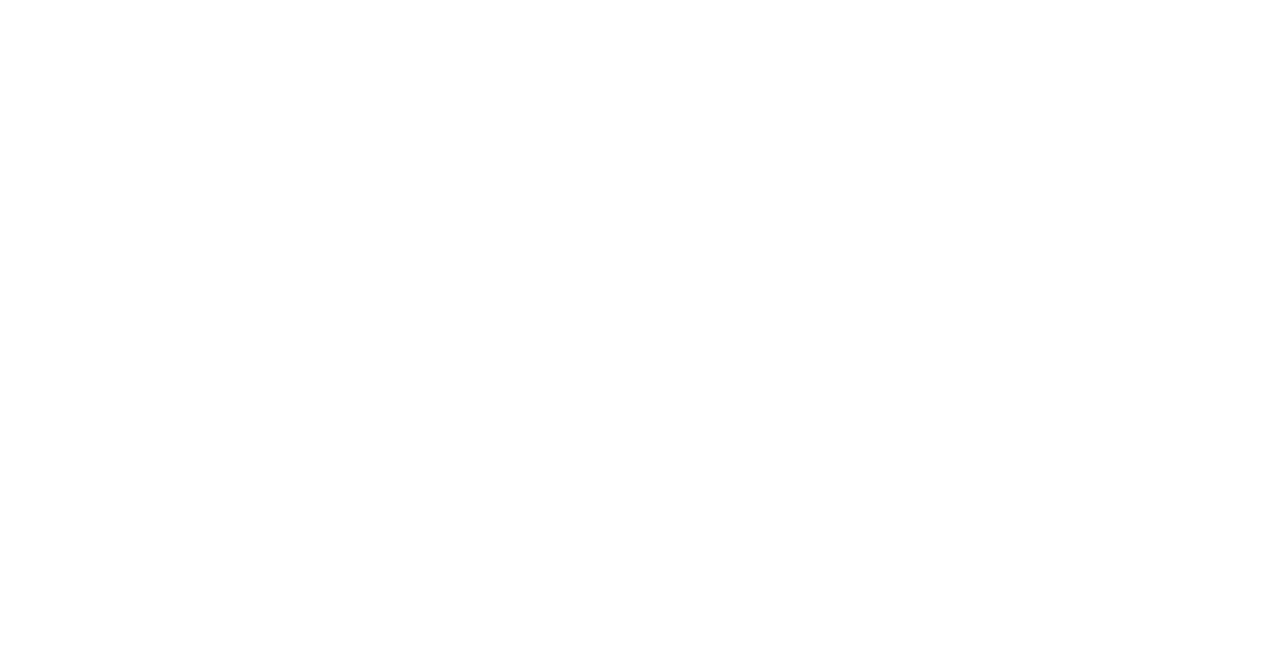
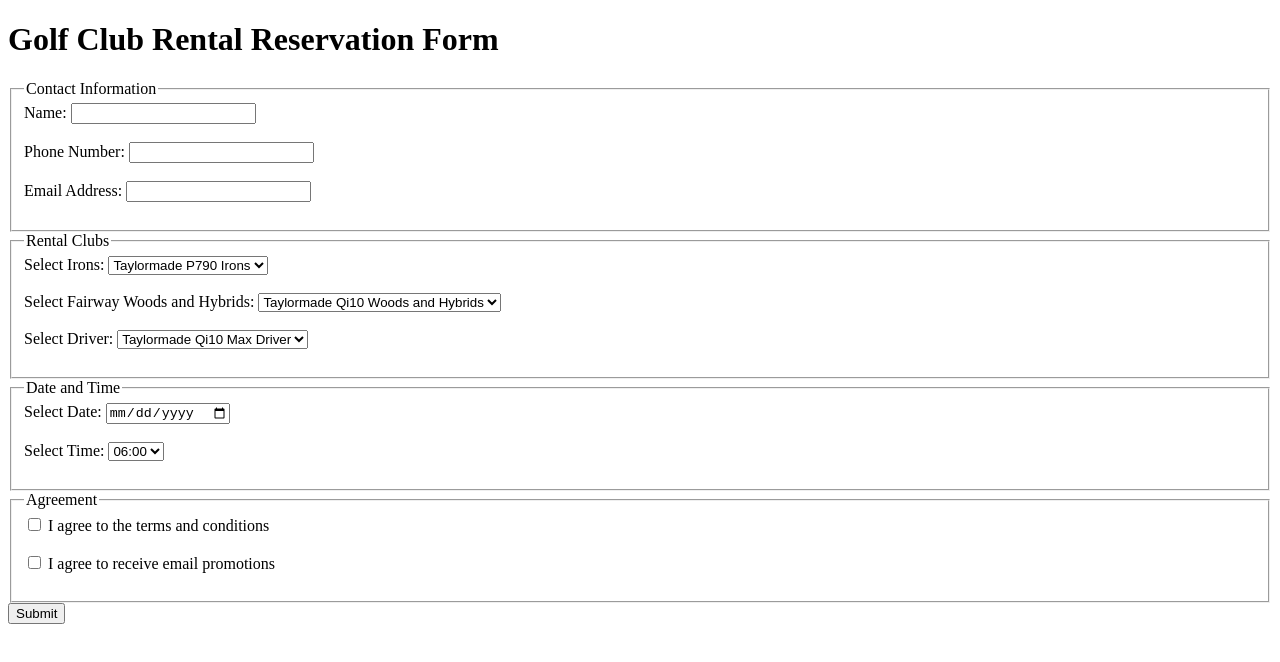
Before and after one commit to Bollwevil/bollwevil.github.io, a plain HTML site: page Unit2/form.html in a window 1280 px wide. Drawn offline with Linux system fonts and the light colour scheme.

Commit message:
Update form.html

```diff
--- a/Unit2/form.html
+++ b/Unit2/form.html
@@ -2,5 +2,90 @@
 <head>
     <meta charset="UTF-8">
     <meta name="viewport" content="width=device-width, initial-scale=1.0">
-    <title>Kyle's Form</title>
+    <title>Golf Club Rental Reservation Form</title>
 </head>
+<body>
+    <h1>Golf Club Rental Reservation Form</h1>
+    <form action="#" method="post">
+
+        <fieldset>
+            <legend>Contact Information</legend>
+            <label for="name">Name:</label>
+            <input type="text" id="name" name="name" required><br><br>
+            <label for="phone">Phone Number:</label>
+            <input type="tel" id="phone" name="phone" required><br><br>
+            <label for="email">Email Address:</label>
+            <input type="email" id="email" name="email" required><br><br>
+        </fieldset>
+
+        <fieldset>
+            <legend>Rental Clubs</legend>
+            <label for="irons">Select Irons:</label>
+            <select id="irons" name="irons">
+                <option value="taylormade_p790">Taylormade P790 Irons</option>
+                <option value="titleist_t100">Titleist T100 Irons</option>
+            </select><br><br>
+
+            <label for="fairway_woods">Select Fairway Woods and Hybrids:</label>
+            <select id="fairway_woods" name="fairway_woods">
+                <option value="taylormade_qi10">Taylormade Qi10 Woods and Hybrids</option>
+                <option value="titleist_tsr2">Titleist TSr2 Woods and Hybrids</option>
+            </select><br><br>
+
+            <label for="driver">Select Driver:</label>
+            <select id="driver" name="driver">
+                <option value="taylormade_qi10_max">Taylormade Qi10 Max Driver</option>
+                <option value="titleist_tsr2">Titleist TSr2 Driver</option>
+            </select><br><br>
+        </fieldset>
+
+        <fieldset>
+            <legend>Date and Time</legend>
+            <label for="date">Select Date:</label>
+            <input type="date" id="date" name="date" required><br><br>
+
+            <label for="time">Select Time:</label>
+            <select id="time" name="time" required>
+                <option value="06:00">06:00</option>
+                <option value="06:20">06:20</option>
+                <option value="06:40">06:40</option>
+                <option value="07:00">07:00</option>
+                <option value="07:20">07:20</option>
+                <option value="07:40">07:40</option>
+                <option value="08:00">08:00</option>
+                <option value="08:20">08:20</option>
+                <option value="08:40">08:40</option>
+                <option value="09:00">09:00</option>
+                <option value="09:20">09:20</option>
+                <option value="09:40">09:40</option>
+                <option value="10:00">10:00</option>
+                <option value="10:20">10:20</option>
+                <option value="10:40">10:40</option>
+                <option value="11:00">11:00</option>
+                <option value="11:20">11:20</option>
+                <option value="11:40">11:40</option>
+                <option value="12:00">12:00</option>
+                <option value="12:20">12:20</option>
+                <option value="12:40">12:40</option>
+                <option value="13:00">13:00</option>
+                <option value="13:20">13:20</option>
+                <option value="13:40">13:40</option>
+                <option value="14:00">14:00</option>
+                <option value="14:20">14:20</option>
+                <option value="14:40">14:40</option>
+                <option value="15:00">15:00</option>
+            </select><br><br>
+        </fieldset>
+
+        <fieldset>
+            <legend>Agreement</legend>
+            <input type="checkbox" id="terms" name="terms" required>
+            <label for="terms">I agree to the terms and conditions</label><br><br>
+            <input type="checkbox" id="promotions" name="promotions">
+            <label for="promotions">I agree to receive email promotions</label><br><br>
+        </fieldset>
+
+        <button type="submit">Submit</button>
+    </form>
+</body>
+</html>
```
